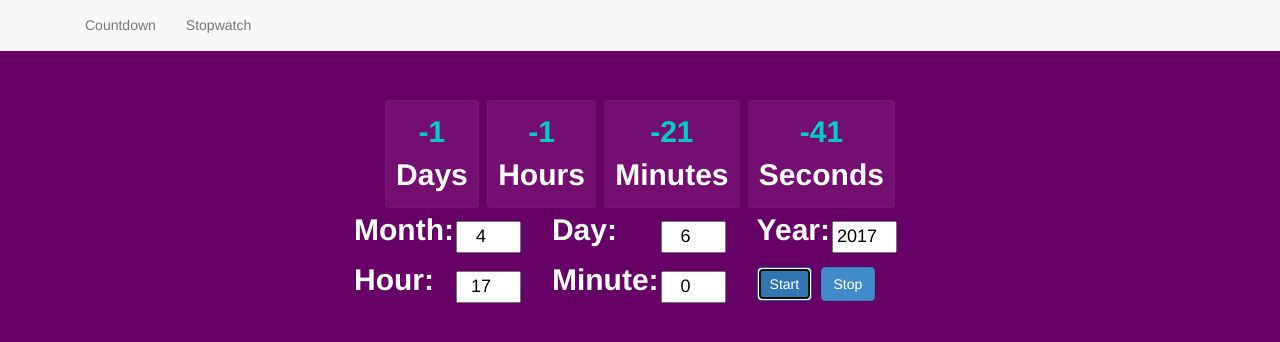
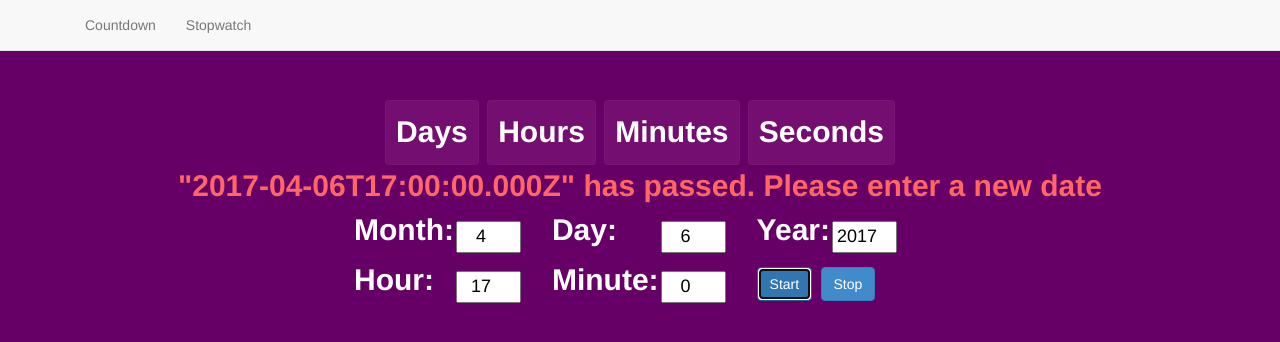
Before and after one commit to gittyhub86/countdown-stopwatch, a plain HTML site: page index.html in a window 1280 px wide. Both pictures are taken after a click on the button "Start". Drawn offline with Linux system fonts and the light colour scheme.

Commit message:
Use checkFutureDate

```diff
--- a/modules/controllers.js
+++ b/modules/controllers.js
@@ -13,6 +13,7 @@ function TimerCtrl($scope) {
 	this.minutes;
 	this.hours;
 	this.days;
+	this.invalidTime;
 	this.countdown = countdown;
 	this.startAnimation = startAnimation;
 
@@ -23,8 +24,10 @@ function TimerCtrl($scope) {
 				this.minuteVal);
 		if (!validateDate()) {
 			return;
-		}  else {
-			this.startAnimation();
+		} else if (!checkFutureDate()) {
+			this.invalidTime = true;
+		} else {
+			startAnimation();
 		}
 	}
 
--- a/templates/main.html
+++ b/templates/main.html
@@ -17,6 +17,12 @@
     </div>
     <div class="countdown-text">Seconds</div>
   </div>
+</div>
+
+<div class="error" ng-if="ctrl.invalidTime">
+  <span>
+    {{ctrl.userDate}} has passed. Please enter a new date
+  </span>
 </div>
 
 <div class="error" ng-show="ctrl.errArr.length > 0" ng-repeat="msg in ctrl.errArr">
```
